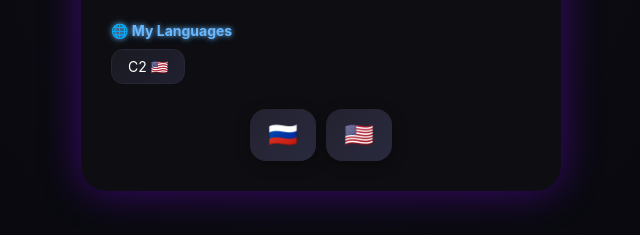
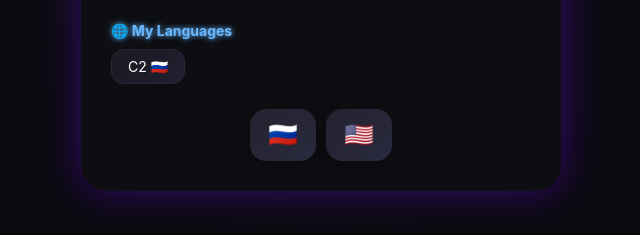
Before and after one commit to arzexbio/arzexbio.github.io, a plain HTML site: page index.html in a window 1280 px wide. Both pictures are taken after a click on the button "🇺🇸". Shown: the part 424-659 px from the top of the page, 319-959 px from the left. Drawn offline with Linux system fonts and the light colour scheme.

Commit message:
Update index.html

```diff
--- a/index.html
+++ b/index.html
@@ -253,7 +253,7 @@
         ageTitle.innerText = "Age";
         countryTitle.innerText = "Country";
         blockTitle.innerText = "🌐 My Languages";
-        langTag.innerText = "C2 🇺🇸";
+        langTag.innerText = "C2 🇷🇺"; // Изменено с "C2 🇺🇸" на "C2 🇷🇺"
       }
 
       // Возвращаем карточку с анимацией
```
